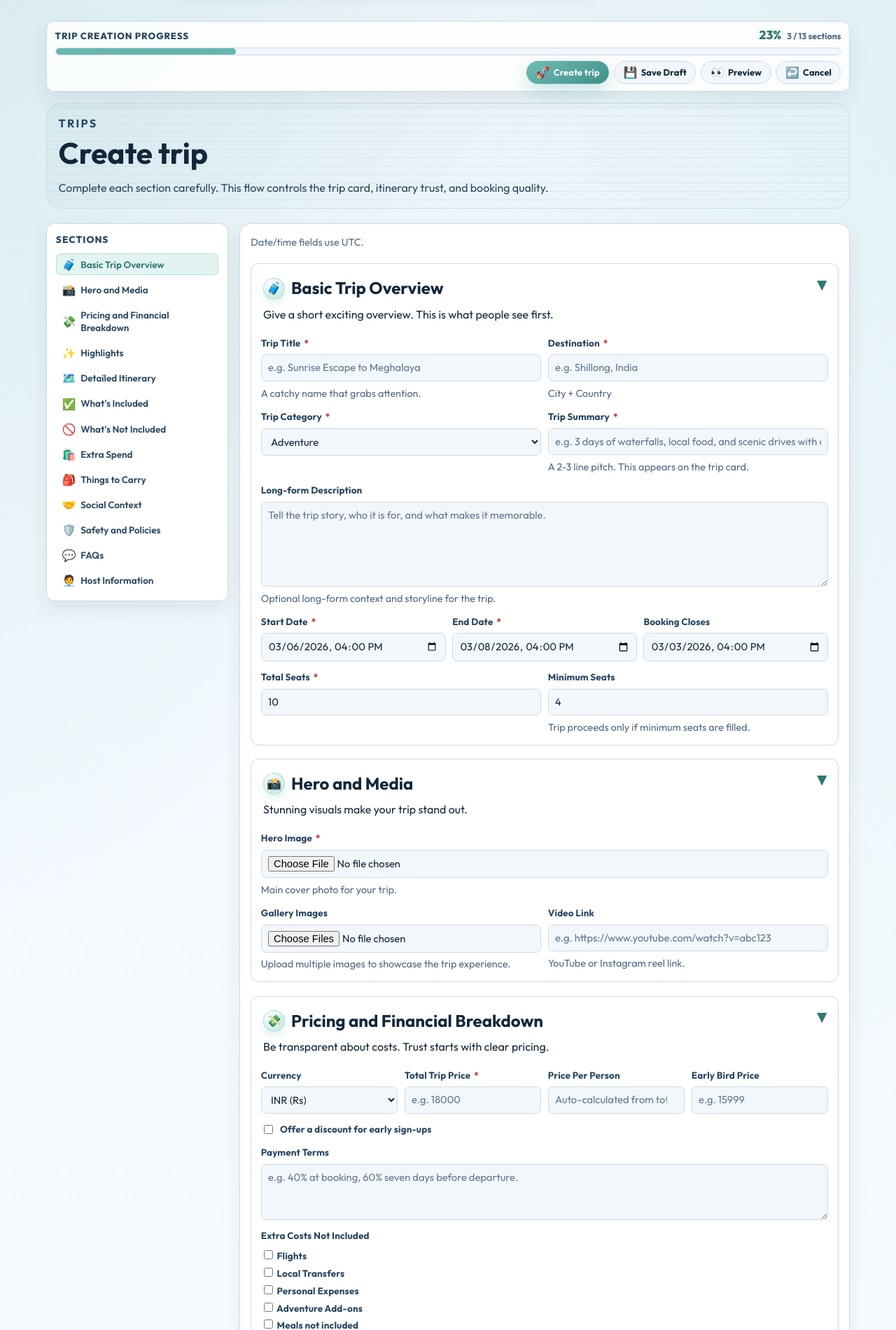
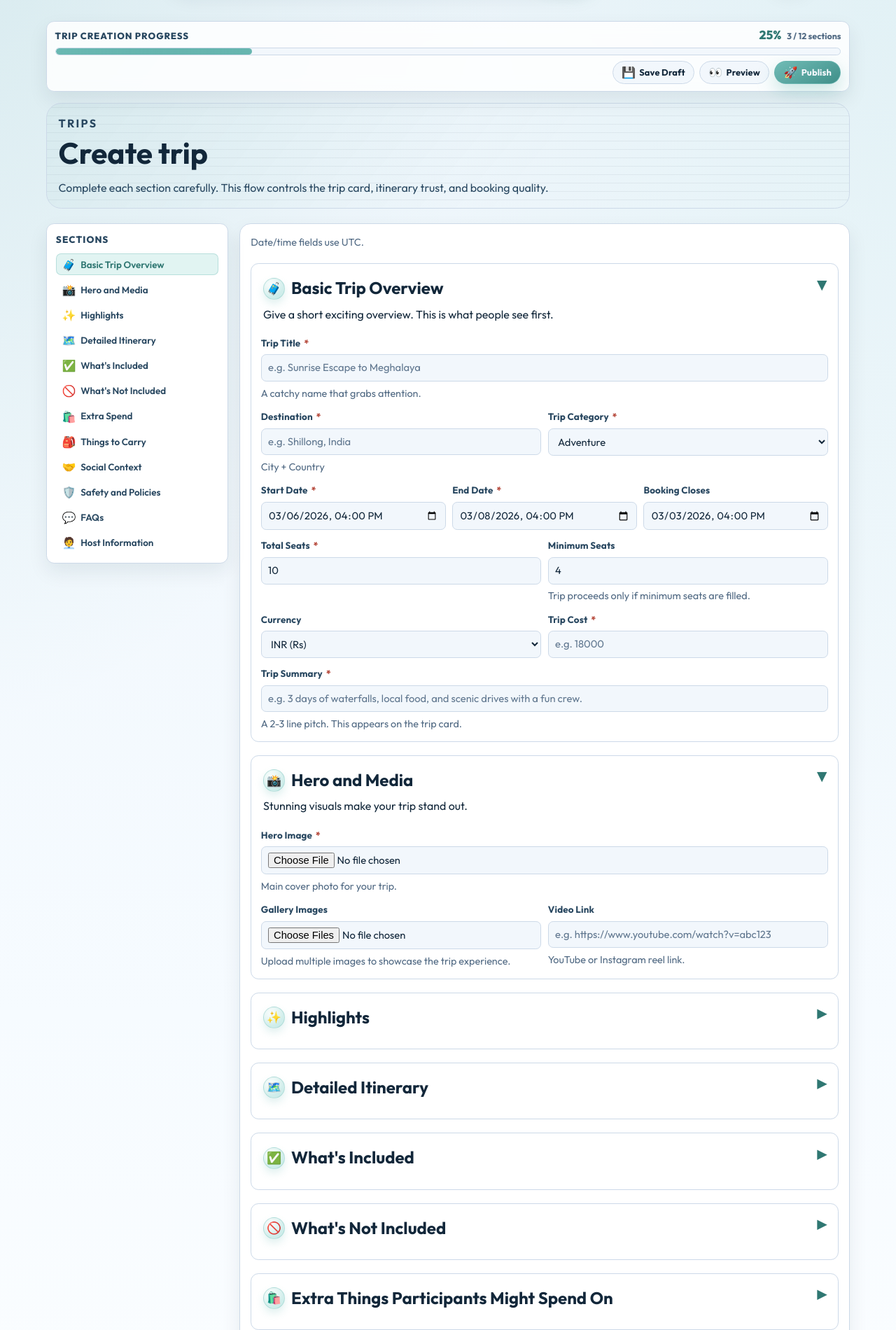
Before and after one commit to tapish331/tapne, a Django app: page /trips/create/ in a window 1280 px wide. Shown: the part 81-1981 px from the top of the page at 70% size. Run offline with Django 5.2, Linux system fonts and the light colour scheme; the visitor is signed in with stand-in values (Sample User, id 1); data comes from the database, SQL or seed files in the repository.

Commit message:
implemented the following changes to create trip form: Removed Cancel from both action areas., Renamed create action to Publish (top and bottom)., Reordered buttons to Save Draft, Preview, Publish in both places., Right-aligned bottom form buttons., Reworked Basic Trip Overview rows exactly as requested: Row 1: Trip Title, Row 2: Destination + Trip Category, Row 3: Start Date + End Date + Booking Closes, Row 4: Total Seats + Minimum Seats, Row 5: Currency + Trip Cost, Row 6: Trip Summary

```diff
--- a/static/css/tapne.css
+++ b/static/css/tapne.css
@@ -1629,6 +1629,10 @@ code {
     padding: 0.48rem 0.78rem;
 }
 
+.trip-form-bottom-actions {
+    justify-content: flex-end;
+}
+
 .trip-form-layout {
     align-items: start;
     display: grid;
--- a/templates/pages/trips/form.html
+++ b/templates/pages/trips/form.html
@@ -29,20 +29,15 @@
         <span class="trip-progress-fill" data-trip-progress-fill></span>
     </div>
     <div class="trip-progress-actions">
-        <button class="btn btn-primary" type="submit" form="trip-creation-form" name="form_action" value="submit">
-            <span class="button-logo" aria-hidden="true">🚀</span>{{ submit_label|default:"Create trip" }}
-        </button>
         <button class="btn btn-secondary" type="submit" form="trip-creation-form" name="form_action" value="save_draft">
             <span class="button-logo" aria-hidden="true">💾</span>Save Draft
         </button>
         <button class="btn btn-secondary" type="submit" form="trip-creation-form" name="form_action" value="preview">
             <span class="button-logo" aria-hidden="true">👀</span>Preview
         </button>
-        {% if form_mode == "edit" and trip %}
-        <a class="btn btn-secondary" href="/trips/{{ trip.id }}/"><span class="button-logo" aria-hidden="true">↩️</span>Cancel</a>
-        {% else %}
-        <a class="btn btn-secondary" href="/trips/"><span class="button-logo" aria-hidden="true">↩️</span>Cancel</a>
-        {% endif %}
+        <button class="btn btn-primary" type="submit" form="trip-creation-form" name="form_action" value="submit">
+            <span class="button-logo" aria-hidden="true">🚀</span>{{ submit_label|default:"Publish" }}
+        </button>
     </div>
 </section>
 
@@ -82,38 +77,24 @@
                 <h2><span class="section-logo" aria-hidden="true">🧳</span>Basic Trip Overview</h2>
                 <p>Give a short exciting overview. This is what people see first.</p>
             </header>
+            <div class="form-field">
+                <label for="{{ form.title.id_for_label }}">Trip Title <span class="required-star">*</span></label>
+                {{ form.title }}
+                <p class="detail-meta">{{ form.title.help_text }}</p>
+                {% for error in form.title.errors %}<p class="detail-meta text-danger">{{ error }}</p>{% endfor %}
+            </div>
             <div class="trip-form-grid trip-form-grid-2">
-                <div class="form-field">
-                    <label for="{{ form.title.id_for_label }}">Trip Title <span class="required-star">*</span></label>
-                    {{ form.title }}
-                    <p class="detail-meta">{{ form.title.help_text }}</p>
-                    {% for error in form.title.errors %}<p class="detail-meta text-danger">{{ error }}</p>{% endfor %}
-                </div>
                 <div class="form-field">
                     <label for="{{ form.destination.id_for_label }}">Destination <span class="required-star">*</span></label>
                     {{ form.destination }}
                     <p class="detail-meta">{{ form.destination.help_text }}</p>
                     {% for error in form.destination.errors %}<p class="detail-meta text-danger">{{ error }}</p>{% endfor %}
                 </div>
-            </div>
-            <div class="trip-form-grid trip-form-grid-2">
                 <div class="form-field">
                     <label for="{{ form.trip_type.id_for_label }}">Trip Category <span class="required-star">*</span></label>
                     {{ form.trip_type }}
                     {% for error in form.trip_type.errors %}<p class="detail-meta text-danger">{{ error }}</p>{% endfor %}
                 </div>
-                <div class="form-field">
-                    <label for="{{ form.summary.id_for_label }}">Trip Summary <span class="required-star">*</span></label>
-                    {{ form.summary }}
-                    <p class="detail-meta">{{ form.summary.help_text }}</p>
-                    {% for error in form.summary.errors %}<p class="detail-meta text-danger">{{ error }}</p>{% endfor %}
-                </div>
-            </div>
-            <div class="form-field">
-                <label for="{{ form.description.id_for_label }}">Long-form Description</label>
-                {{ form.description }}
-                <p class="detail-meta">{{ form.description.help_text }}</p>
-                {% for error in form.description.errors %}<p class="detail-meta text-danger">{{ error }}</p>{% endfor %}
             </div>
             <div class="trip-form-grid trip-form-grid-3">
                 <div class="form-field">
@@ -145,6 +126,24 @@
                     {% for error in form.minimum_seats.errors %}<p class="detail-meta text-danger">{{ error }}</p>{% endfor %}
                 </div>
             </div>
+            <div class="trip-form-grid trip-form-grid-2">
+                <div class="form-field">
+                    <label for="{{ form.currency.id_for_label }}">Currency</label>
+                    {{ form.currency }}
+                </div>
+                <div class="form-field">
+                    <label for="{{ form.total_trip_price.id_for_label }}">Trip Cost <span class="required-star">*</span></label>
+                    {{ form.total_trip_price }}
+                    {% for error in form.total_trip_price.errors %}<p class="detail-meta text-danger">{{ error }}</p>{% endfor %}
+                </div>
+            </div>
+            <div class="form-field">
+                <label for="{{ form.summary.id_for_label }}">Trip Summary <span class="required-star">*</span></label>
+                {{ form.summary }}
+                <p class="detail-meta">{{ form.summary.help_text }}</p>
+                {% for error in form.summary.errors %}<p class="detail-meta text-danger">{{ error }}</p>{% endfor %}
+                {% for error in form.description.errors %}<p class="detail-meta text-danger">{{ error }}</p>{% endfor %}
+            </div>
         </article>
 
         <article class="trip-form-section" id="trip-section-media" data-index-label="Hero and Media" data-section-required="true">
@@ -175,71 +174,6 @@
                     {{ form.video_link }}
                     <p class="detail-meta">{{ form.video_link.help_text }}</p>
                     {% for error in form.video_link.errors %}<p class="detail-meta text-danger">{{ error }}</p>{% endfor %}
-                </div>
-            </div>
-        </article>
-
-        <article class="trip-form-section" id="trip-section-pricing" data-index-label="Pricing and Financial Breakdown" data-section-required="true">
-            <header class="trip-form-section-header">
-                <h2><span class="section-logo" aria-hidden="true">💸</span>Pricing and Financial Breakdown</h2>
-                <p>Be transparent about costs. Trust starts with clear pricing.</p>
-            </header>
-            <div class="trip-form-grid trip-form-grid-4">
-                <div class="form-field">
-                    <label for="{{ form.currency.id_for_label }}">Currency</label>
-                    {{ form.currency }}
-                </div>
-                <div class="form-field">
-                    <label for="{{ form.total_trip_price.id_for_label }}">Total Trip Price <span class="required-star">*</span></label>
-                    {{ form.total_trip_price }}
-                    {% for error in form.total_trip_price.errors %}<p class="detail-meta text-danger">{{ error }}</p>{% endfor %}
-                </div>
-                <div class="form-field">
-                    <label for="{{ form.price_per_person.id_for_label }}">Price Per Person</label>
-                    {{ form.price_per_person }}
-                </div>
-                <div class="form-field">
-                    <label for="{{ form.early_bird_price.id_for_label }}">Early Bird Price</label>
-                    {{ form.early_bird_price }}
-                    {% for error in form.early_bird_price.errors %}<p class="detail-meta text-danger">{{ error }}</p>{% endfor %}
-                </div>
-            </div>
-            <div class="form-field">
-                <label class="inline-checkbox-label" for="{{ form.has_early_bird_discount.id_for_label }}">
-                    {{ form.has_early_bird_discount }} Offer a discount for early sign-ups
-                </label>
-            </div>
-            <div class="form-field">
-                <label for="{{ form.payment_terms.id_for_label }}">Payment Terms</label>
-                {{ form.payment_terms }}
-            </div>
-            <div class="form-field">
-                <label>Extra Costs Not Included</label>
-                {{ form.extra_costs_not_included_choices }}
-                <label for="{{ form.extra_costs_not_included_custom.id_for_label }}">Additional custom items</label>
-                {{ form.extra_costs_not_included_custom }}
-                <p class="detail-meta">Flights, local transfers, personal expenses, add-ons, excluded meals, optional activities.</p>
-            </div>
-            <div class="trip-form-grid trip-form-grid-5">
-                <div class="form-field">
-                    <label for="{{ form.cost_breakdown_accommodation.id_for_label }}">Accommodation</label>
-                    {{ form.cost_breakdown_accommodation }}
-                </div>
-                <div class="form-field">
-                    <label for="{{ form.cost_breakdown_transportation.id_for_label }}">Transportation</label>
-                    {{ form.cost_breakdown_transportation }}
-                </div>
-                <div class="form-field">
-                    <label for="{{ form.cost_breakdown_activities.id_for_label }}">Activities</label>
-                    {{ form.cost_breakdown_activities }}
-                </div>
-                <div class="form-field">
-                    <label for="{{ form.cost_breakdown_guide.id_for_label }}">Guide</label>
-                    {{ form.cost_breakdown_guide }}
-                </div>
-                <div class="form-field">
-                    <label for="{{ form.cost_breakdown_miscellaneous.id_for_label }}">Miscellaneous</label>
-                    {{ form.cost_breakdown_miscellaneous }}
                 </div>
             </div>
         </article>
@@ -456,21 +390,16 @@
             </div>
         </article>
 
-        <div class="inline-actions">
-            <button class="btn btn-primary" type="submit" name="form_action" value="submit">
-                <span class="button-logo" aria-hidden="true">🚀</span>{{ submit_label|default:"Create trip" }}
-            </button>
+        <div class="inline-actions trip-form-bottom-actions">
             <button class="btn btn-secondary" type="submit" name="form_action" value="save_draft">
                 <span class="button-logo" aria-hidden="true">💾</span>Save Draft
             </button>
             <button class="btn btn-secondary" type="submit" name="form_action" value="preview">
                 <span class="button-logo" aria-hidden="true">👀</span>Preview
             </button>
-            {% if form_mode == "edit" and trip %}
-            <a class="btn btn-secondary" href="/trips/{{ trip.id }}/"><span class="button-logo" aria-hidden="true">↩️</span>Cancel</a>
-            {% else %}
-            <a class="btn btn-secondary" href="/trips/"><span class="button-logo" aria-hidden="true">↩️</span>Cancel</a>
-            {% endif %}
+            <button class="btn btn-primary" type="submit" name="form_action" value="submit">
+                <span class="button-logo" aria-hidden="true">🚀</span>{{ submit_label|default:"Publish" }}
+            </button>
         </div>
         </form>
     </div>
--- a/trips/views.py
+++ b/trips/views.py
@@ -410,7 +410,7 @@ def trip_create_view(request: HttpRequest) -> HttpResponse:
         "form": form,
         "form_mode": "create",
         "page_title": "Create trip",
-        "submit_label": "Create trip",
+        "submit_label": "Publish",
         "form_timezone_label": timezone.get_current_timezone_name(),
         "current_banner_preview_url": _safe_file_url_with_fallback(
             getattr(form.instance, "banner_image", None),
```
